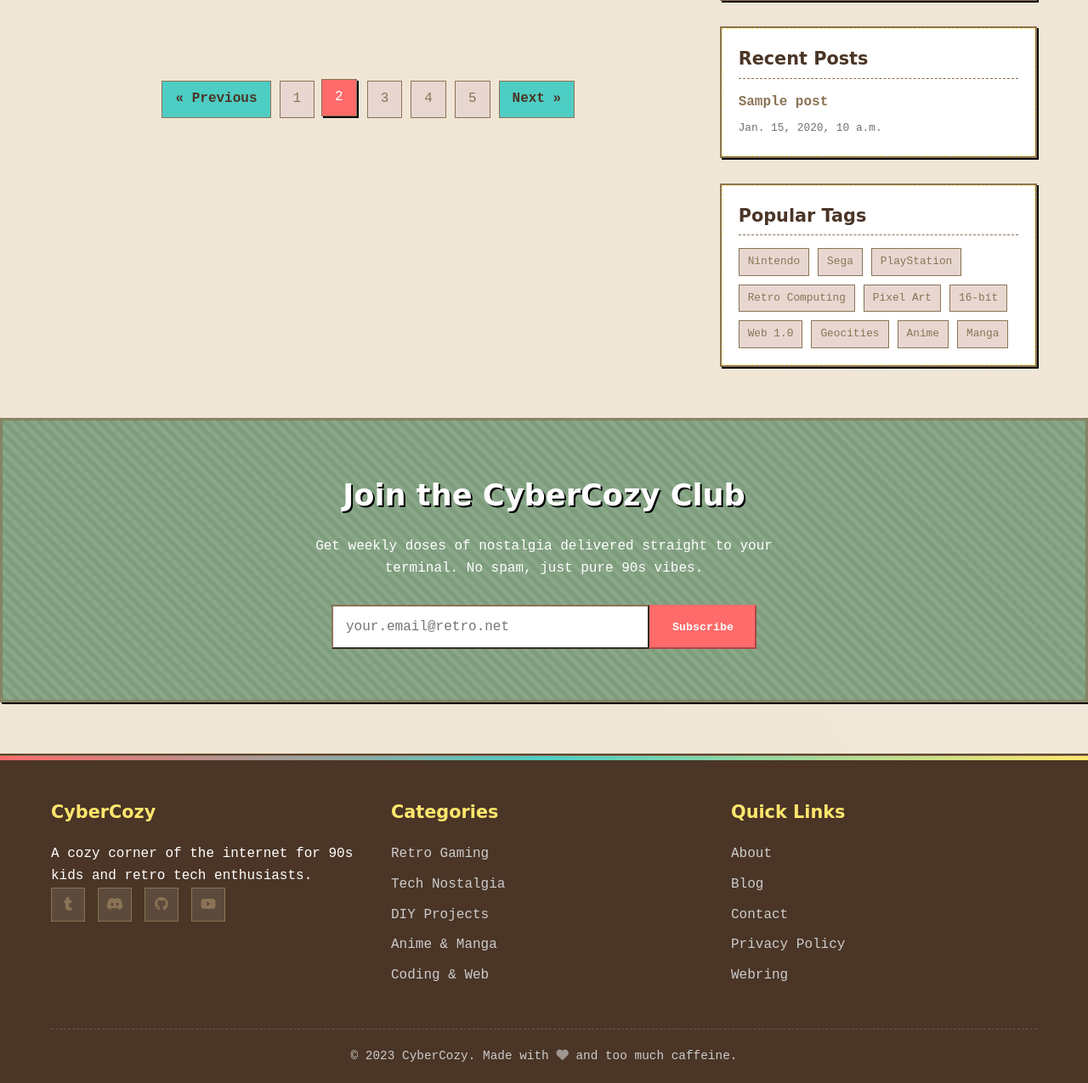
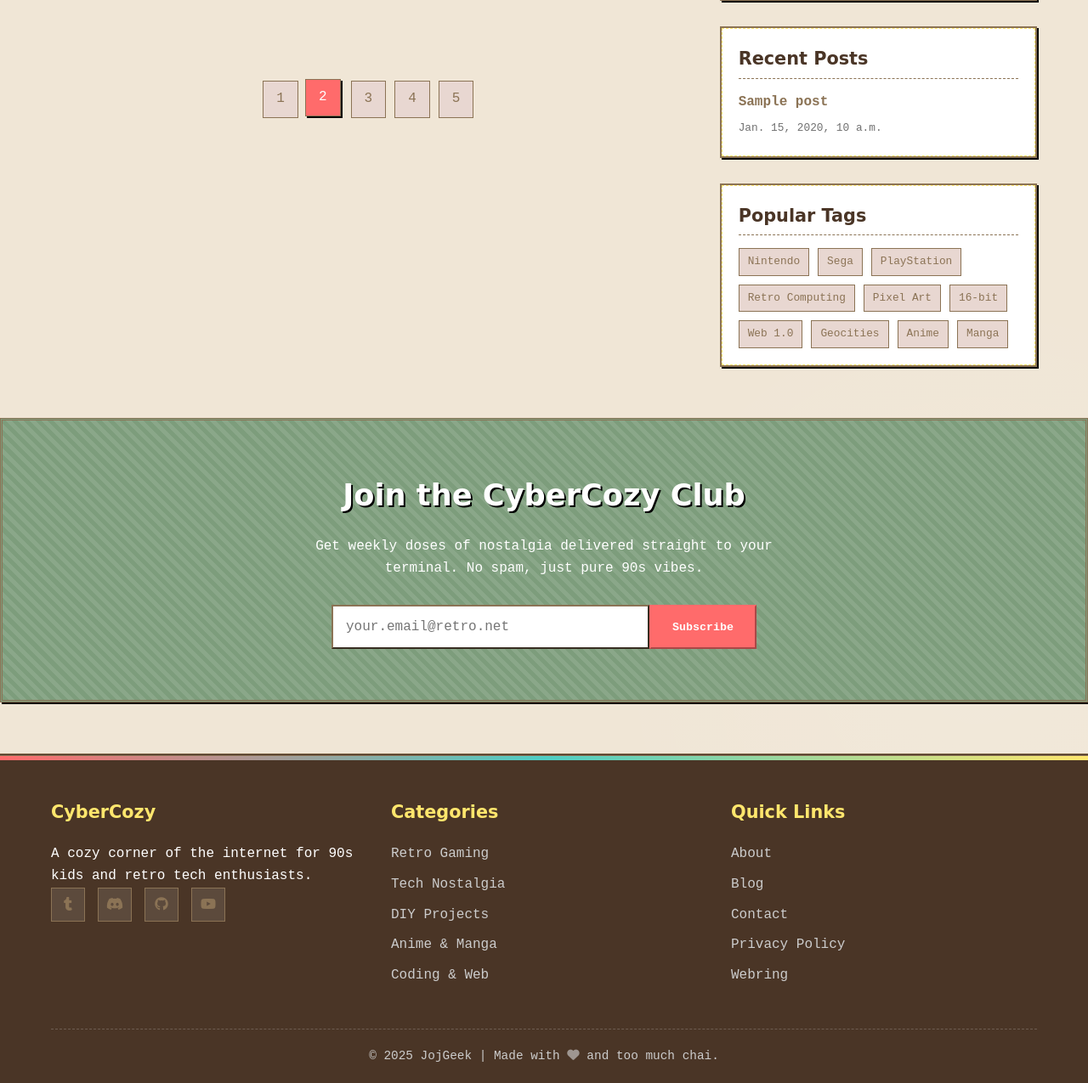
Before and after one commit to pariya-tavangar/jojogeek-weblog, a Django app: page / in a window 1280 px wide. Shown: the part 1212-2487 px from the top of the page at 85% size. Run offline with Django 5.2, Linux system fonts and the light colour scheme; tables that the repository leaves empty hold one stand-in row (values such as "Sample post"); grey boxes marked "Sample" are stand-in pictures.

Commit message:
previous next button fixed

```diff
--- a/myblog/appblog/views.py
+++ b/myblog/appblog/views.py
@@ -1,12 +1,18 @@
 from django.shortcuts import render, get_object_or_404
 from .models import Post
 from django.utils.text import slugify
+from django.core.paginator import Paginator
 
 
 def home(request):
     posts = Post.objects.all().order_by('-create_at')[:2]
     recent_posts = Post.objects.all().order_by('-create_at')[:4]
-    return render(request,"home.html",{'posts':posts , 'recent_posts':recent_posts})
+    post_list = Post.objects.all().order_by('-create_at')
+    paginator = Paginator(post_list, 2)
+    page_number = request.GET.get('page')
+    page_obj = paginator.get_page(page_number)
+
+    return render(request,"home.html",{'posts':posts , 'recent_posts':recent_posts,'page_obj':page_obj})
 
 
 def post_detail(request,  title):
--- a/myblog/templates/home.html
+++ b/myblog/templates/home.html
@@ -96,7 +96,7 @@
             <div class="blog-posts">
                 <!-- Featured Post -->
 
-                {% for post in posts %}
+                {% for post in page_obj %}
 
                 <article class="blog-post featured-post">
                     {% if post.image %}
@@ -187,7 +187,9 @@
 
                 <!-- Pagination -->
                 <div class="pagination">
-                    <a href="#" class="page-nav">« Previous</a>
+                    {% if page_obj.has_previous %}
+                    <a href="?page={{ page_obj.previous_page_number }}" class="page-nav">« Previous</a>
+                    {% endif %}
                     <div class="page-numbers">
                         <a href="#" class="page-number">1</a>
                         <a href="#" class="page-number active">2</a>
@@ -195,7 +197,9 @@
                         <a href="#" class="page-number">4</a>
                         <a href="#" class="page-number">5</a>
                     </div>
-                    <a href="#" class="page-nav">Next »</a>
+                    {% if page_obj.has_next %}
+                    <a href="?page={{ page_obj.next_page_number }}" class="page-nav">Next »</a>
+                    {% endif %}
                 </div>
             </div>
 
@@ -324,7 +328,7 @@
             </div>
 
             <div class="copyright">
-                <p>&copy; 2023 CyberCozy. Made with <i class="fas fa-heart blink"></i> and too much caffeine.</p>
+                <p>&copy; 2025 JojGeek | Made with <i class="fas fa-heart blink"></i> and too much chai.</p>
             </div>
         </div>
     </footer>
```
